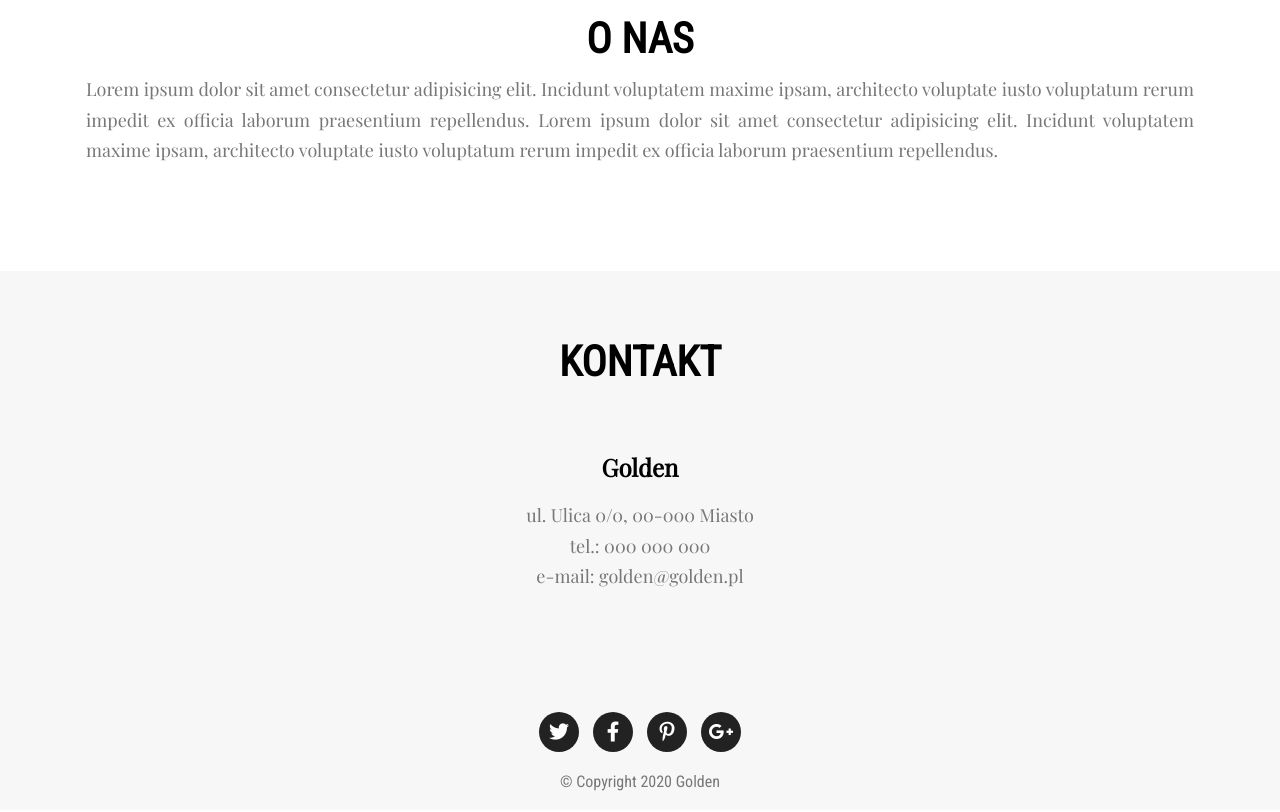
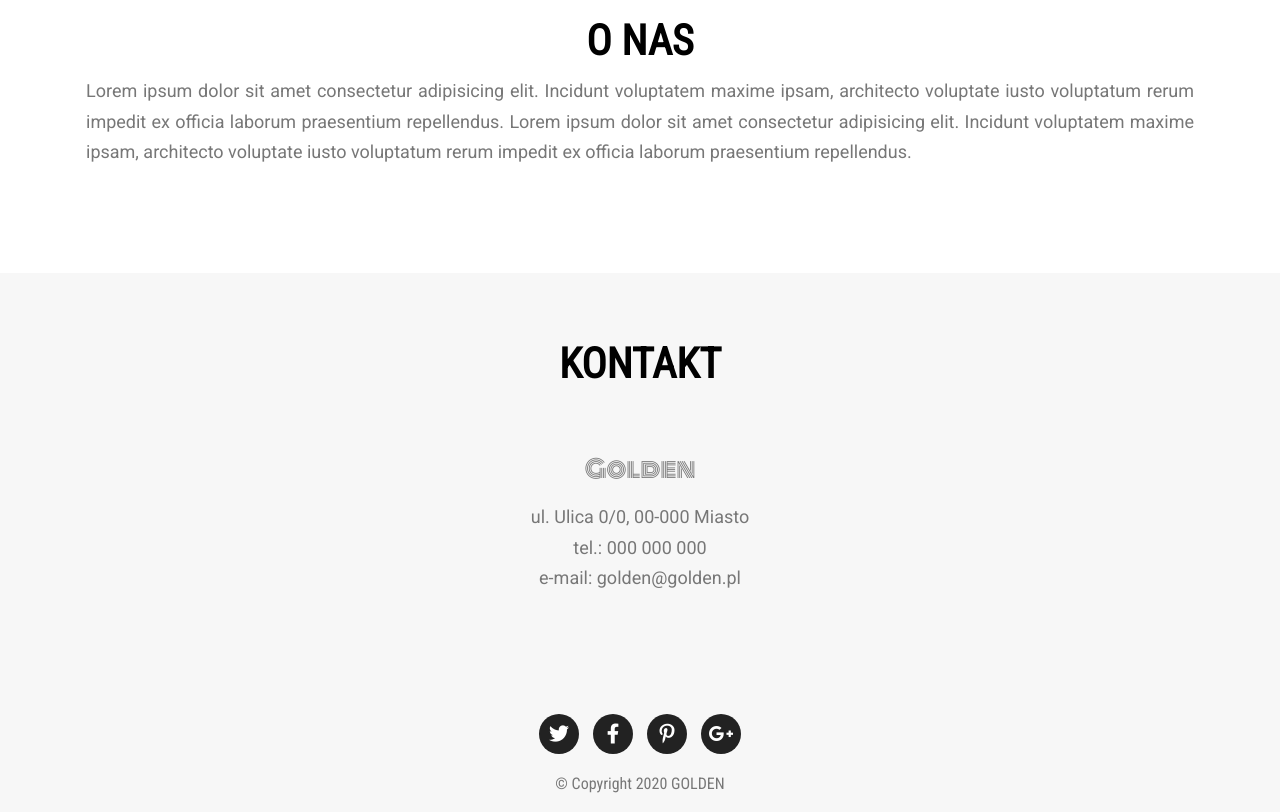
Before and after one commit to Pawelwgithub/task-runner-project, a website: page index.html in a window 1280 px wide. Shown: the part 2623-3435 px from the top of the page. Drawn offline with nearby package versions, Linux system fonts and the light colour scheme; a web font is replaced by a local one.

Commit message:
Add html inner link for splash button. Change html and styles of fonts

```diff
--- a/index.html
+++ b/index.html
@@ -6,7 +6,9 @@
     <meta name="viewport" content="width=device-width, initial-scale=1.0">
     <title>Golden</title>
     <link rel="stylesheet" href="https://cdnjs.cloudflare.com/ajax/libs/font-awesome/5.9.0/css/all.min.css">
-    <link href="https://fonts.googleapis.com/css?family=Playfair+Display|Roboto+Condensed&display=swap&subset=latin-ext" rel="stylesheet">
+    <!--<link href="https://fonts.googleapis.com/css?family=Playfair+Display|Roboto+Condensed&display=swap&subset=latin-ext" rel="stylesheet">-->
+    <link rel="preconnect" href="https://fonts.gstatic.com">
+    <link href="https://fonts.googleapis.com/css2?family=Advent+Pro:wght@700&family=Architects+Daughter&family=Big+Shoulders+Stencil+Text&family=East+Sea+Dokdo&family=Monoton&family=Odibee+Sans&family=Orbitron:wght@700&family=Permanent+Marker&family=Rajdhani&family=Roboto&family=Roboto+Condensed&family=Roboto+Mono&family=Source+Code+Pro&family=Space+Mono:wght@700&display=swap" rel="stylesheet">
     <link rel="stylesheet" href="css/style.css">
 </head>
 
@@ -46,7 +48,7 @@
             <div class="splash-inner">
                 <h1 class="page-title">Witamy w naszym studio!</h1>
                 <h2 class="page-subtitle">MIŁO CIĘ POZNAĆ</h2>
-                <a href="#" class="btn btn-one">DOWIEDZ SIĘ WIĘCEJ</a>
+                <a href="#about-us" class="btn btn-one">DOWIEDZ SIĘ WIĘCEJ</a>
             </div>
         </div>
     </header>
@@ -147,7 +149,8 @@
         <div class="container">
             <div class="section-title">
                 <h1>KONTAKT</h1>
-                <h3 class="section-subtitle">Golden</h3>
+                <!--<h3 class="section-subtitle">Golden</h3>-->
+                <p class="section-subtitle">Golden</p>
                 <p> ul. Ulica 0/0, 00-000 Miasto<br>
                     tel.: 000 000 000<br>
                     e-mail: golden@golden.pl
@@ -163,7 +166,7 @@
             <div class="page-footer"><a href="#"><i class="fab fa-pinterest-p"></i></a></div>
             <div class="page-footer"><a href="#"><i class="fab fa-google-plus-g"></i></a></div>
             <br>
-            <div class="page-footer"><a href="index.html"><p>&copy; Copyright 2020 Golden</p></a></div>
+            <div class="page-footer"><a href="index.html"><p>&copy; Copyright 2020 GOLDEN</p></a></div>
         </div>
     </footer>
 
--- a/sass/style.scss
+++ b/sass/style.scss
@@ -6,8 +6,28 @@ $color-three: #777777;
 $color-four: #f7f7f7;
 $color-five: #fed136;
 
-$font-text: 'Playfair Display', serif;
+//$font-text: 'Playfair Display', serif;
+//$font-header: 'Roboto Condensed', sans-serif;
+
+$font-text: 'Roboto', sans-serif;
 $font-header: 'Roboto Condensed', sans-serif;
+$font-logo: 'Monoton', cursive;
+
+/*font-family:
+'Advent Pro', sans-serif;
+'Architects Daughter', cursive;
+'Big Shoulders Stencil Text', cursive;
+'East Sea Dokdo', cursive;
+'Monoton', cursive;
+'Odibee Sans', cursive;
+'Orbitron', sans-serif;
+'Permanent Marker', cursive;
+'Rajdhani', sans-serif;
+'Roboto', sans-serif;
+'Roboto Condensed', sans-serif;
+'Roboto Mono', monospace;
+'Source Code Pro', monospace;
+'Space Mono', monospace;*/
 
 /* Global */
 
@@ -110,7 +130,7 @@ section {
     content: "Golden";
     position: absolute;
     font-size: 60px;
-    font-family: $font-text;
+    font-family: $font-logo;
     line-height: 2.5;
     top: -5px;
     left: 150px;
@@ -264,7 +284,8 @@ section {
 .contact .section-subtitle {
     font-size: 24px;
     margin: 50px 0 12px 0;
-    font-family: $font-text;
+    //font-family: $font-text;
+    font-family: $font-logo;
     text-align: center;
 }
 
```
Also changed, not shown: css/style.css, 1 other file.
